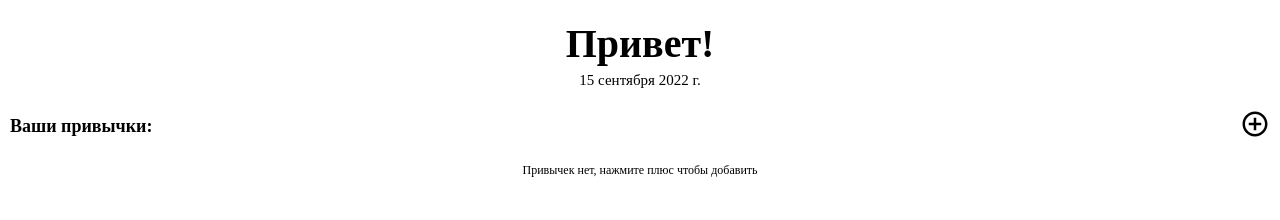
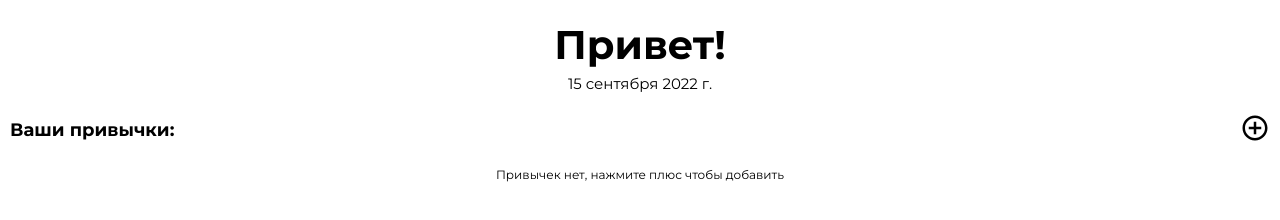
Before and after one commit to oliceglad/habits, a plain HTML site: page index.html in a window 1280 px wide. Drawn offline with nearby package versions, Linux system fonts and the light colour scheme.

Commit message:
added font

```diff
--- a/main.scss
+++ b/main.scss
@@ -1,3 +1,6 @@
+@import url('https://fonts.googleapis.com/css2?family=Montserrat:ital,wght@0,400;0,500;0,600;0,700;1,400;1,500&display=swap');
+
+
 
 * {
   box-sizing: border-box;
```
Also changed, not shown: main.css, 1 other file.
